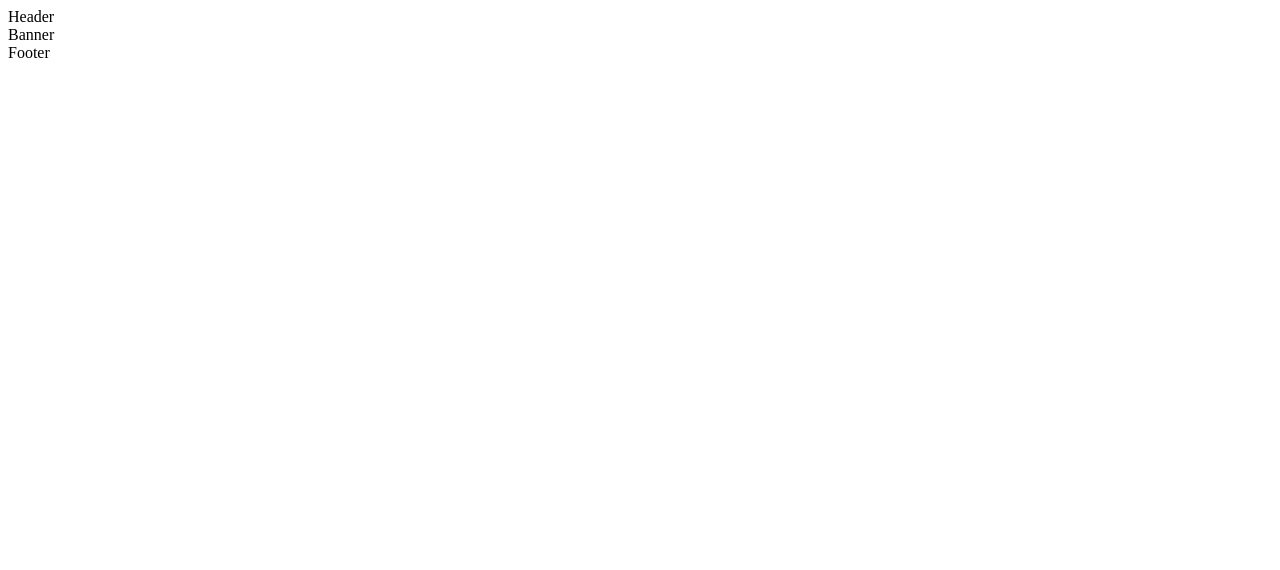
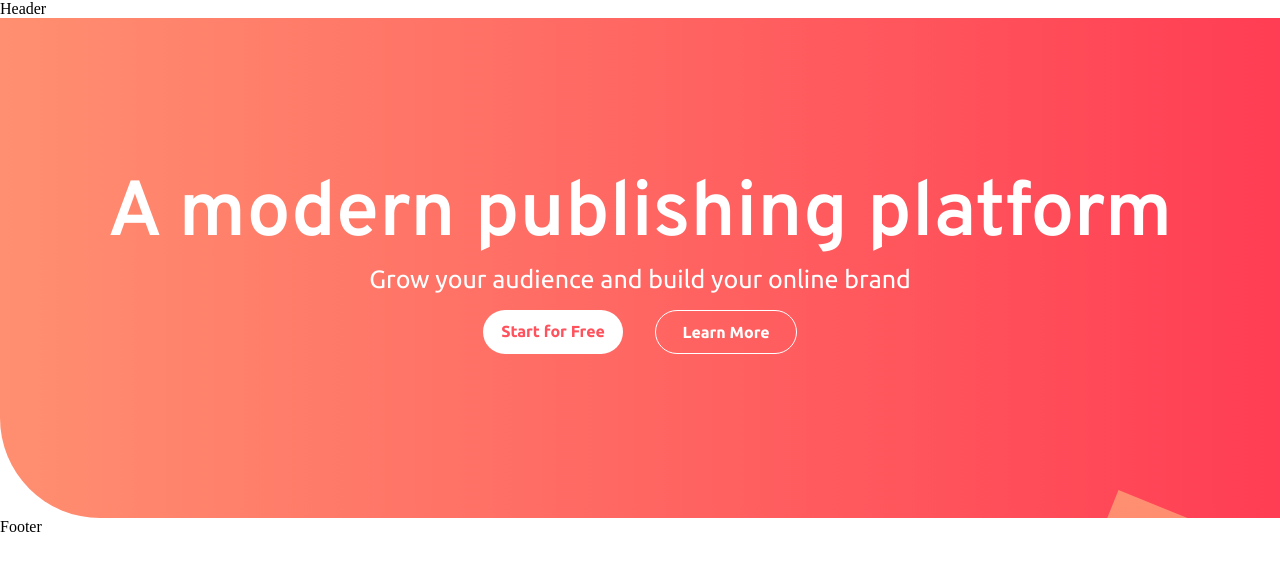
Before and after one commit to OmarKnows/Blogr, a React (Vite) app: page / in a window 1280 px wide. Shown: the top 570 px of the page. Built offline with nearby package versions, Linux system fonts and the light colour scheme.

Commit message:
Banner component (bg img needs tweaking)

```diff
--- a/src/components/Banner/Banner.css
+++ b/src/components/Banner/Banner.css
@@ -0,0 +1,38 @@
+.container {
+	background-image: url(../../assets/bg-pattern-intro-desktop.svg),
+		linear-gradient(to right, hsl(13, 100%, 72%), hsl(353, 100%, 62%));
+	height: 500px;
+	overflow: hidden;
+	display: flex;
+	justify-content: center;
+	border-radius: 0 0 0 100px;
+}
+
+.banner-items {
+	z-index: 1;
+	align-self: center;
+	text-align: center;
+}
+
+.background {
+	scale: 5;
+}
+
+.title {
+	font-family: 'Overpass', sans-serif;
+	font-weight: 700;
+	font-size: 78px;
+	color: hsl(0, 0%, 100%);
+}
+
+.sub-title {
+	font-family: 'Ubuntu', sans-serif;
+	font-weight: 300;
+	font-size: 25px;
+	color: hsl(0, 0%, 100%);
+}
+
+.flex-box {
+	display: flex;
+	justify-content: center;
+}
--- a/src/components/Banner/Banner.tsx
+++ b/src/components/Banner/Banner.tsx
@@ -1,5 +1,22 @@
+import background from '../../assets/bg-pattern-intro-desktop.svg';
+import './Banner.css';
+import '../../App.css';
 const Banner = () => {
-	return <div>Banner</div>;
+	return (
+		<div>
+			<div className='container'>
+				{/* <img className='background' src={background} alt='background' /> */}
+				<div className='banner-items'>
+					<div className='title'>A modern publishing platform</div>
+					<div className='sub-title'> Grow your audience and build your online brand</div>
+					<div className='flex-box'>
+						<div className='primary-btn'>Start for Free</div>
+						<div className='secondary-btn'>Learn More</div>
+					</div>
+				</div>
+			</div>
+		</div>
+	);
 };
 
 export default Banner;
--- a/src/index.css
+++ b/src/index.css
@@ -0,0 +1,51 @@
+* {
+	margin: 0;
+	padding: 0;
+}
+
+.primary-btn {
+	color: hsl(356, 100%, 66%);
+	background-color: hsl(0, 0%, 100%);
+
+	font-family: 'Ubuntu';
+	font-weight: 700;
+
+	border-radius: 100px;
+	padding: 12px 10px;
+	margin: 1rem;
+
+	width: 120px;
+
+	cursor: pointer;
+
+	transition-duration: 0.3s;
+}
+
+.primary-btn:hover {
+	background-color: hsl(355, 100%, 74%);
+	color: hsl(0, 0%, 100%);
+}
+
+.secondary-btn {
+	/* background-color: hsl(356, 100%, 66%); */
+	color: hsl(0, 0%, 100%);
+
+	font-family: 'Ubuntu';
+	font-weight: 700;
+
+	border: 1px solid hsl(0, 0%, 100%);
+	border-radius: 100px;
+	padding: 12px 10px;
+	margin: 1rem;
+
+	width: 120px;
+
+	cursor: pointer;
+
+	transition-duration: 0.3s;
+}
+
+.secondary-btn:hover {
+	background-color: hsl(0, 0%, 100%);
+	color: hsl(355, 100%, 74%);
+}
```
